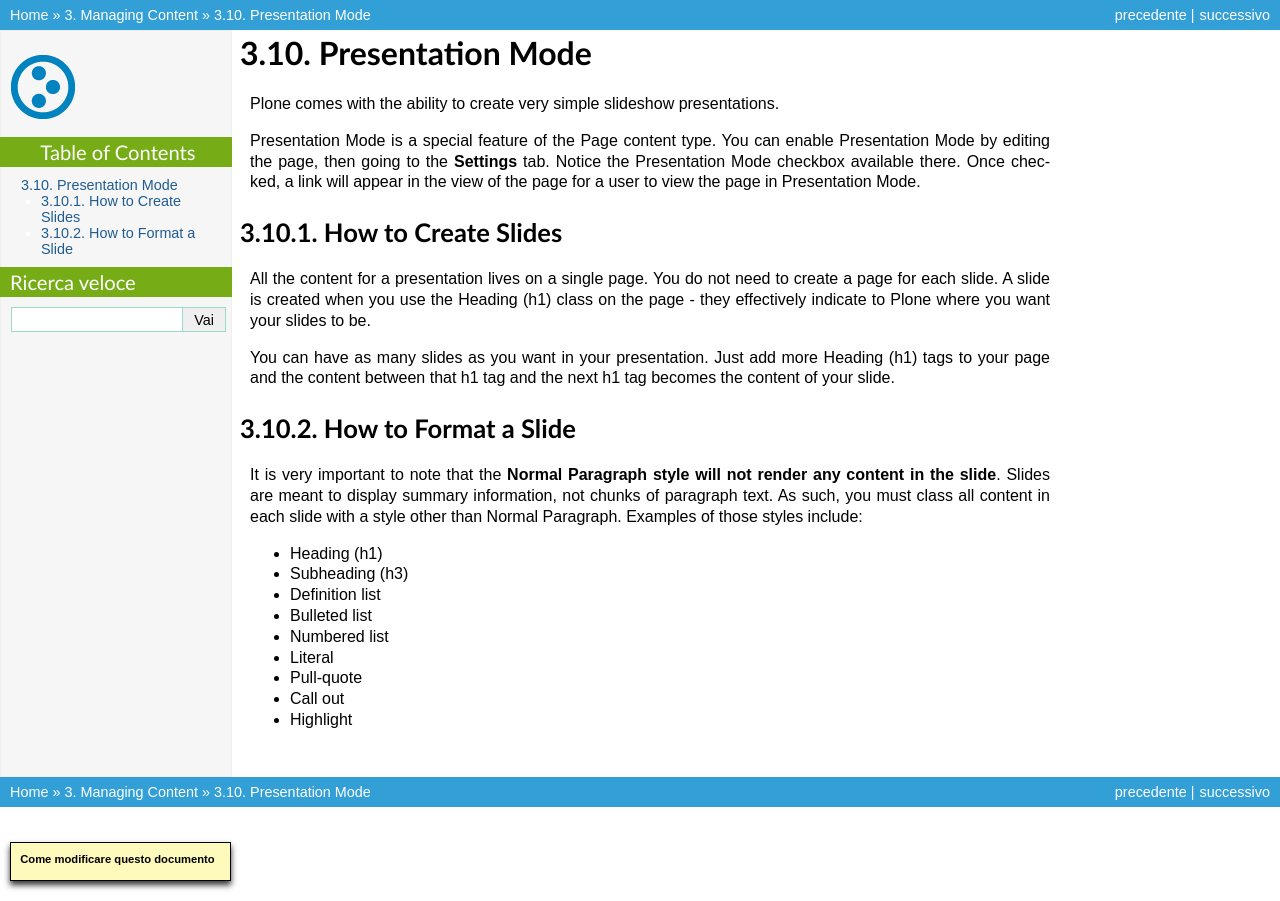
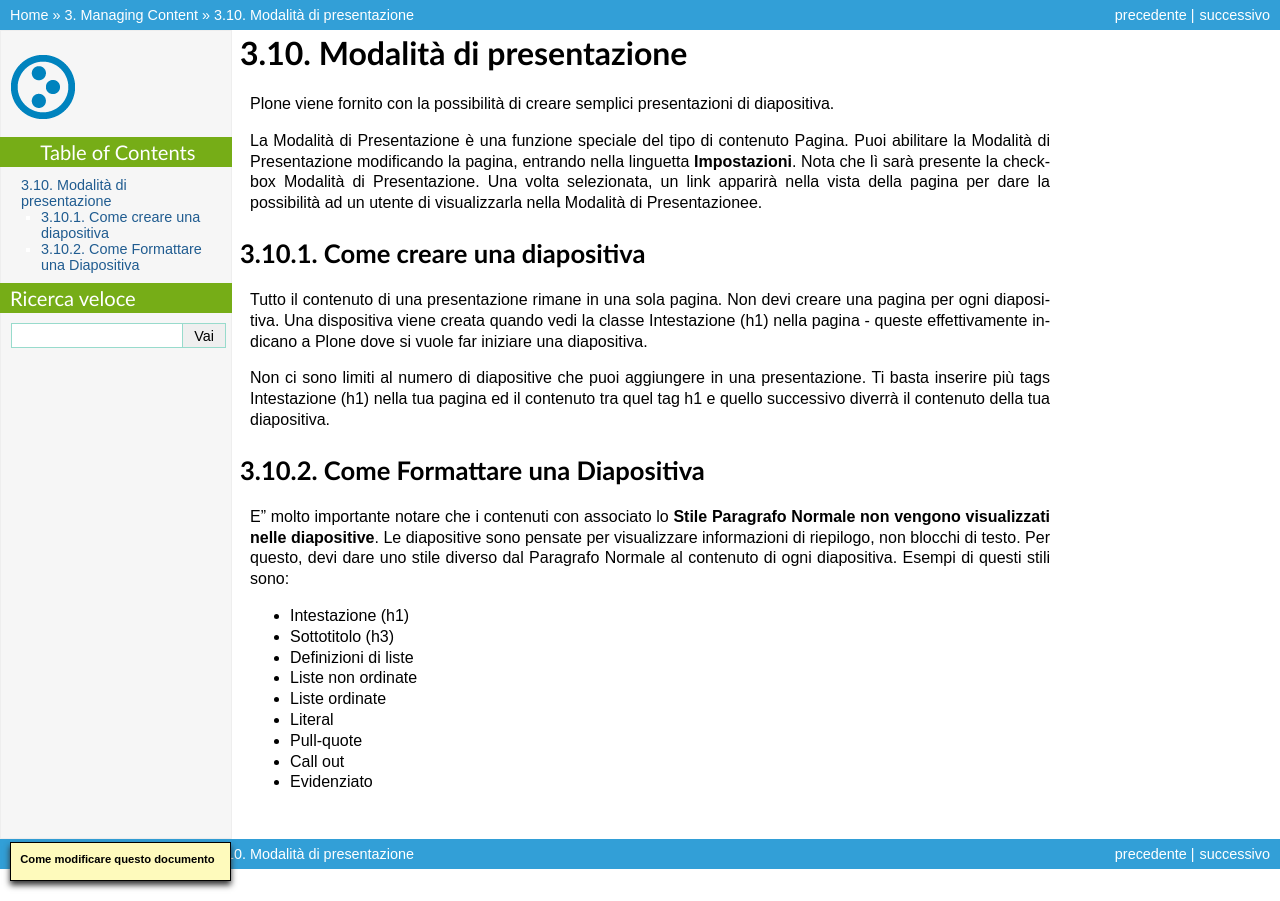
Before and after one commit to plone-it/collective.italiandocumentation, a Sphinx documentation site: the page built from source/managing-content/presentation-mode.rst, in a window 1280 px wide. Built offline with Sphinx 7.4.7, drawn with Linux system fonts in a browser that asks for light colours.

Commit message:
tradotto presentation-mode.rst

```diff
--- a/source/managing-content/presentation-mode.rst
+++ b/source/managing-content/presentation-mode.rst
@@ -1,42 +1,40 @@
-Presentation Mode
+Modalità di presentazione
 =======================
 
-Plone comes with the ability to create very simple slideshow
-presentations.
+Plone viene fornito con la possibilità di creare semplici presentazioni di diapositiva.
 
-Presentation Mode is a special feature of the Page content type. You can
-enable Presentation Mode by editing the page, then going to the
-**Settings** tab. Notice the Presentation Mode checkbox available there.
-Once checked, a link will appear in the view of the page for a user to
-view the page in Presentation Mode.
+La Modalità di Presentazione è una funzione speciale del tipo di contenuto Pagina. Puoi
+abilitare la Modalità di Presentazione modificando la pagina, entrando nella linguetta
+**Impostazioni**. Nota che lì sarà presente la checkbox Modalità di Presentazione.
+Una volta selezionata, un link apparirà nella vista della pagina per dare la possibilità ad un utente
+di visualizzarla nella Modalità di Presentazionee.
 
-How to Create Slides
---------------------
+Come creare una diapositiva
+---------------------------
 
-All the content for a presentation lives on a single page. You do not
-need to create a page for each slide. A slide is created when you use
-the Heading (h1) class on the page - they effectively indicate to Plone
-where you want your slides to be.
+Tutto il contenuto di una presentazione rimane in una sola pagina. Non devi
+creare una pagina per ogni diapositiva. Una dispositiva viene creata quando vedi
+la classe Intestazione (h1) nella pagina - queste effettivamente indicano a Plone
+dove si vuole far iniziare una diapositiva.
 
-You can have as many slides as you want in your presentation. Just add
-more Heading (h1) tags to your page and the content between that h1 tag
-and the next h1 tag becomes the content of your slide.
+Non ci sono limiti al numero di diapositive che puoi aggiungere in una presentazione. Ti basta
+inserire più tags Intestazione (h1) nella tua pagina ed il contenuto tra quel tag h1
+e quello successivo diverrà il contenuto della tua diapositiva.
 
-How to Format a Slide
----------------------
+Come Formattare una Diapositiva
+-------------------------------
 
-It is very important to note that the **Normal Paragraph style will not
-render any content in the slide**. Slides are meant to display summary
-information, not chunks of paragraph text. As such, you must class all
-content in each slide with a style other than Normal Paragraph. Examples
-of those styles include:
+E' molto importante notare che i contenuti con associato lo **Stile Paragrafo Normale non vengono
+visualizzati nelle diapositive**. Le diapositive sono pensate per visualizzare informazioni
+di riepilogo, non blocchi di testo. Per questo, devi dare uno stile diverso dal Paragrafo Normale al
+contenuto di ogni diapositiva. Esempi di questi stili sono:
 
--  Heading (h1)
--  Subheading (h3)
--  Definition list
--  Bulleted list
--  Numbered list
+-  Intestazione (h1)
+-  Sottotitolo (h3)
+-  Definizioni di liste
+-  Liste non ordinate
+-  Liste ordinate
 -  Literal
 -  Pull-quote
 -  Call out
--  Highlight
+-  Evidenziato
```
